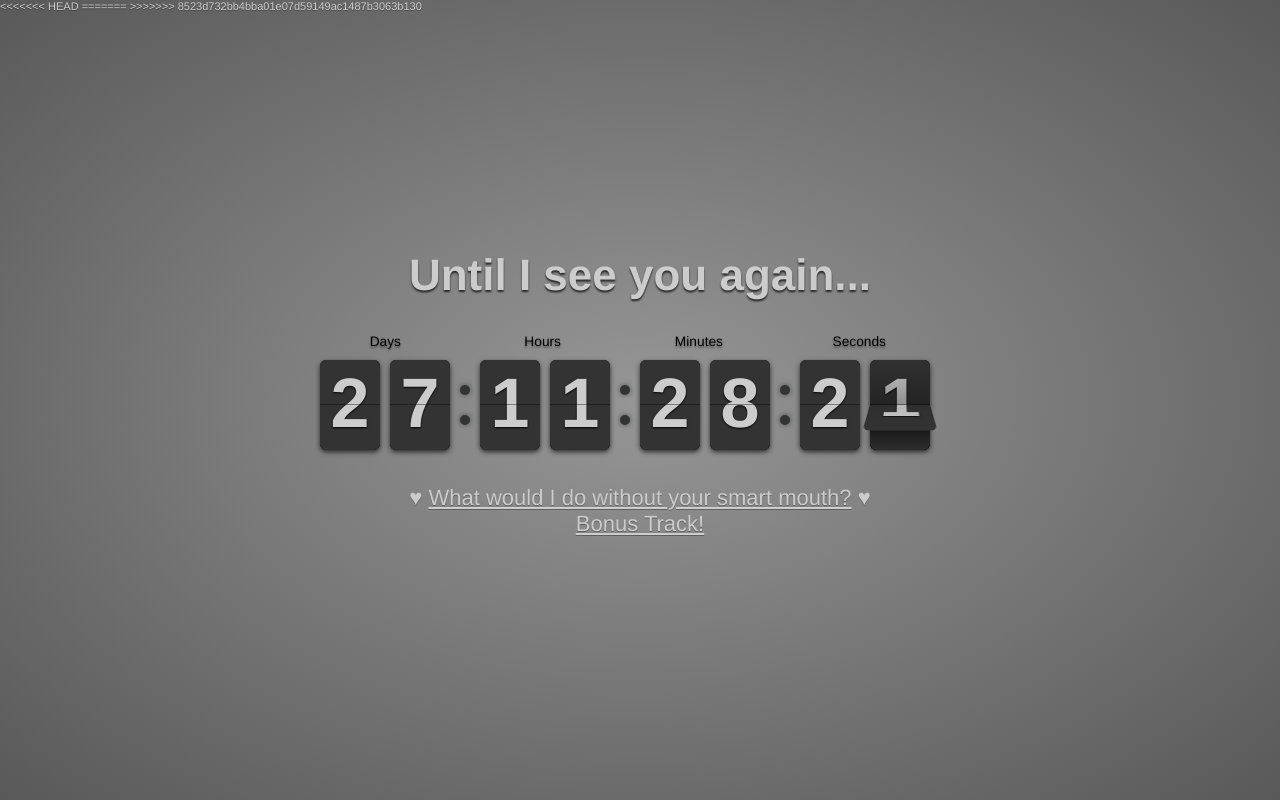
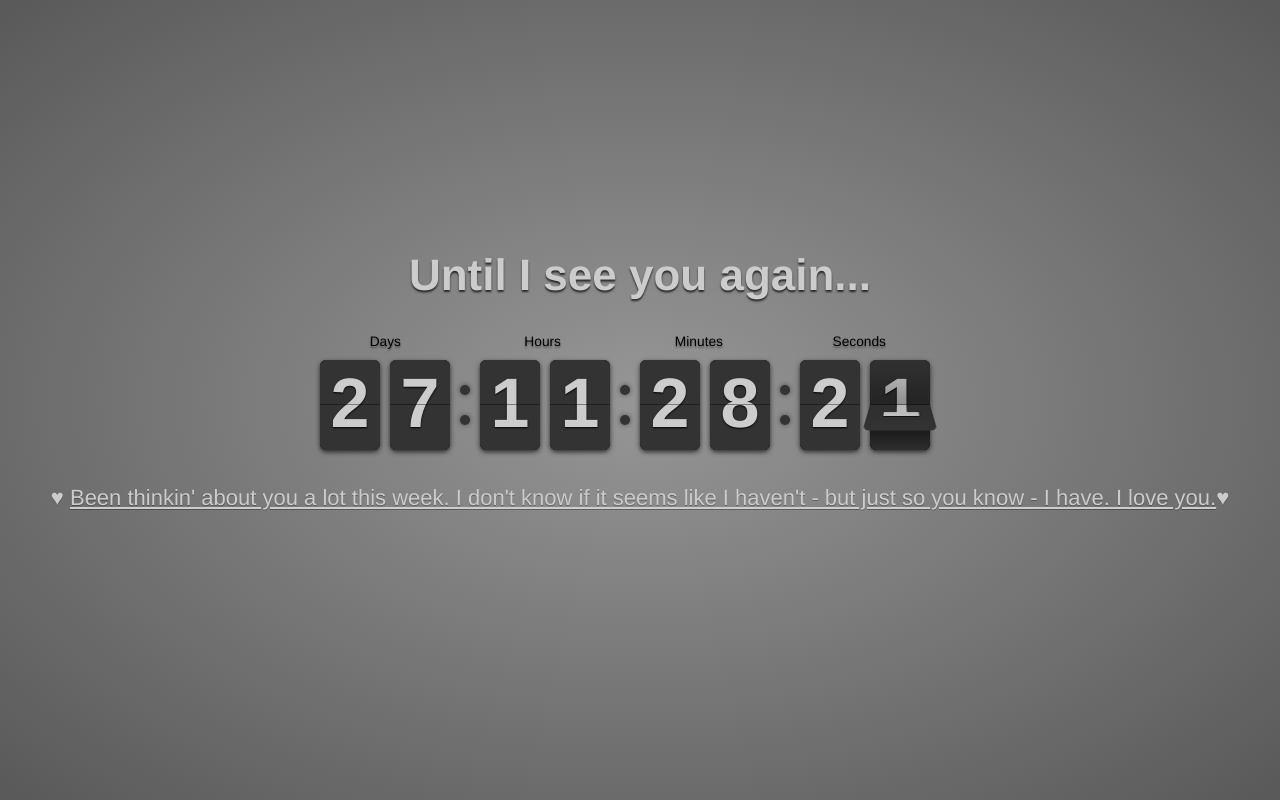
Before and after one commit to hopkinsju/missingelizabeth, a Flask app: page / in a window 1280 px wide. Run offline with Flask 2, Linux system fonts and the light colour scheme; some libraries are stand-ins or nearby versions.

Commit message:
Nina Simone - Here comes the sun

```diff
--- a/templates/index.html
+++ b/templates/index.html
@@ -44,9 +44,8 @@
 		<div class="clock container"></div>
         <div id="bottom-message">
             <p>&hearts;
-                <a href="https://www.youtube.com/watch?v=450p7goxZqg">What would I do without your smart mouth?</a> &hearts;
+                <a href="https://www.youtube.com/watch?v=09R8_2nJtjg">Been thinkin' about you a lot this week. I don't know if it seems like I haven't - but just so you know - I have. I love you.</a>&hearts;
             </p>
-						<p><a href="https://www.youtube.com/watch?v=EyoiI4B2uUI">Bonus Track!</a></p>
         </div>
         <script>
 		    var t1 = Date.now();
@@ -66,9 +65,6 @@
 
 
 		</script>
-<<<<<<< HEAD
-</body>
-=======
 <script>
   (function(i,s,o,g,r,a,m){i['GoogleAnalyticsObject']=r;i[r]=i[r]||function(){
   (i[r].q=i[r].q||[]).push(arguments)},i[r].l=1*new Date();a=s.createElement(o),
@@ -79,6 +75,5 @@
   ga('send', 'pageview');
 
 </script>
-	</body>
->>>>>>> 8523d732bb4bba01e07d59149ac1487b3063b130
+</body>
 </html>
```
